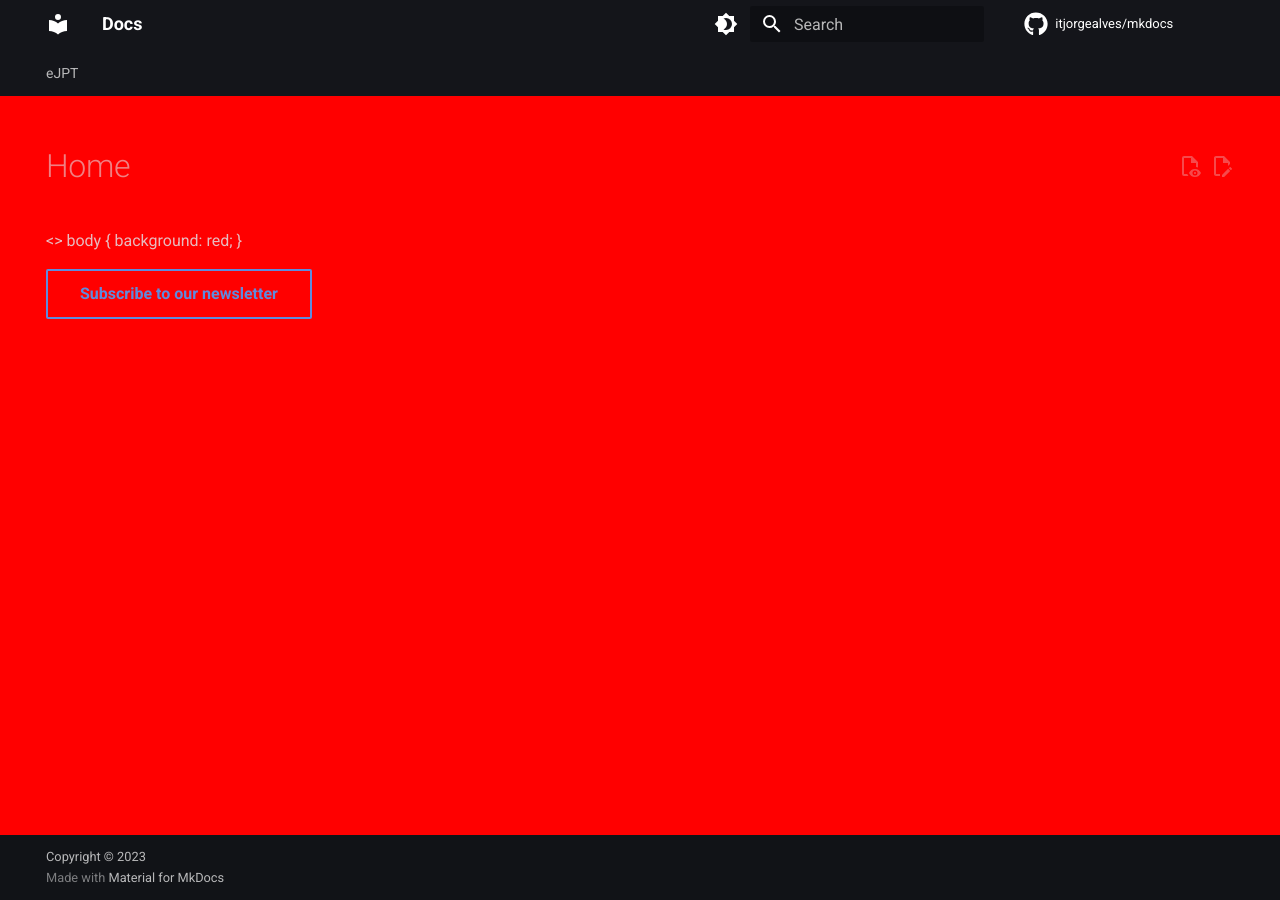
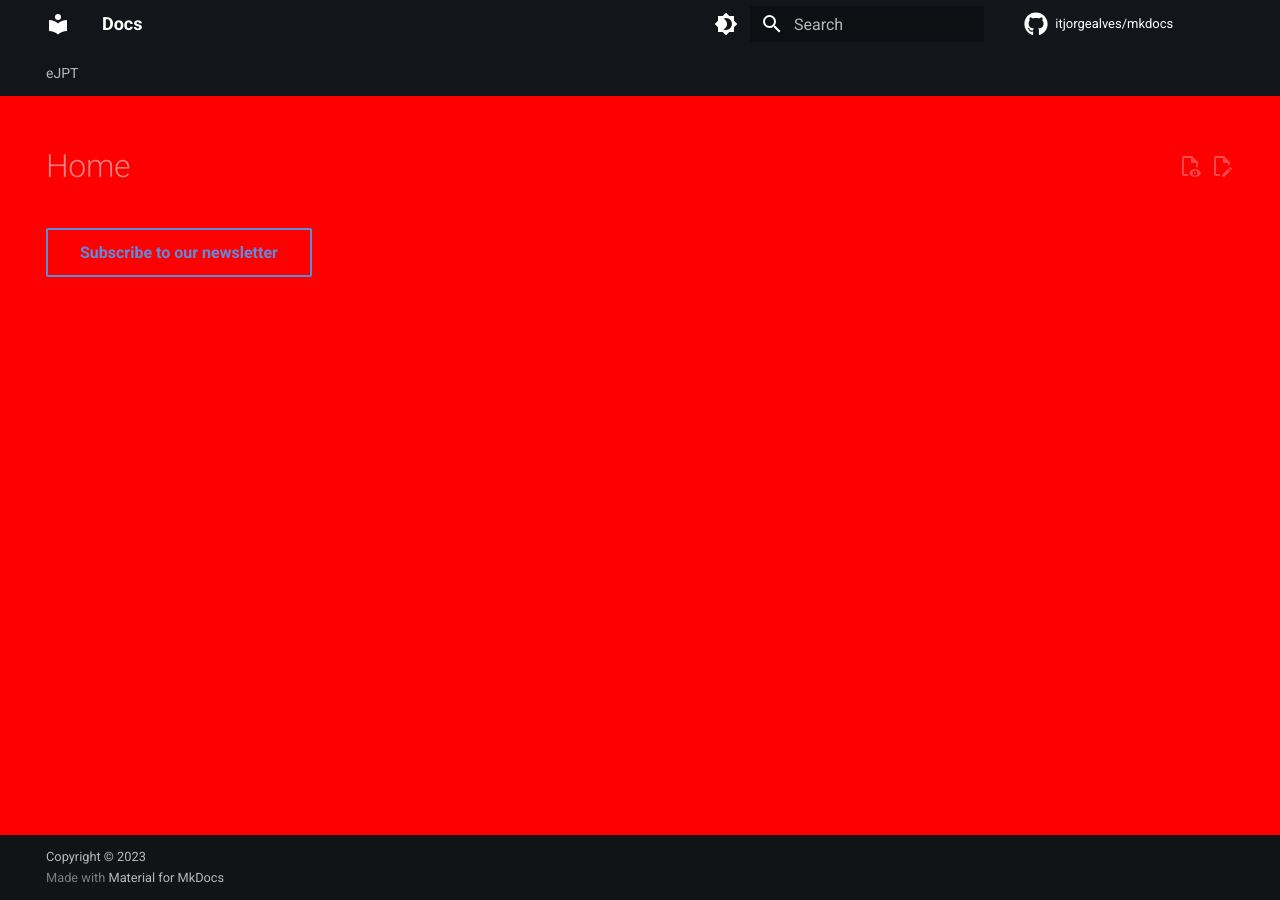
Before and after one commit to itjorgealves/mkdocs, an MkDocs documentation site: the page built from docs/index.md, in a window 1280 px wide. Built offline with MkDocs 1.6.1 and Material for MkDocs 9.7.7, drawn with Linux system fonts in a browser that asks for light colours; comment, search, counter and statistics services are not loaded.

Commit message:
extra.css

```diff
--- a/docs/index.md
+++ b/docs/index.md
@@ -7,10 +7,11 @@ hide:
   - toc
 ---
 
-<>
-body {
-  background: red;
-}
+<style>
+  body {
+    background: red;
+  }
+</style>
 
 <!--# Welcome to MkDocs
 
--- a/docs/stylesheets/extra.css
+++ b/docs/stylesheets/extra.css
@@ -1,5 +1,6 @@
-body {
+/*body {
     background: red;
-    /* or, using CSS variables */
-    --md-default-bg-color: red;
+*/    /* or, using CSS variables */
+/*    --md-default-bg-color: red;
 }
+*/
```
